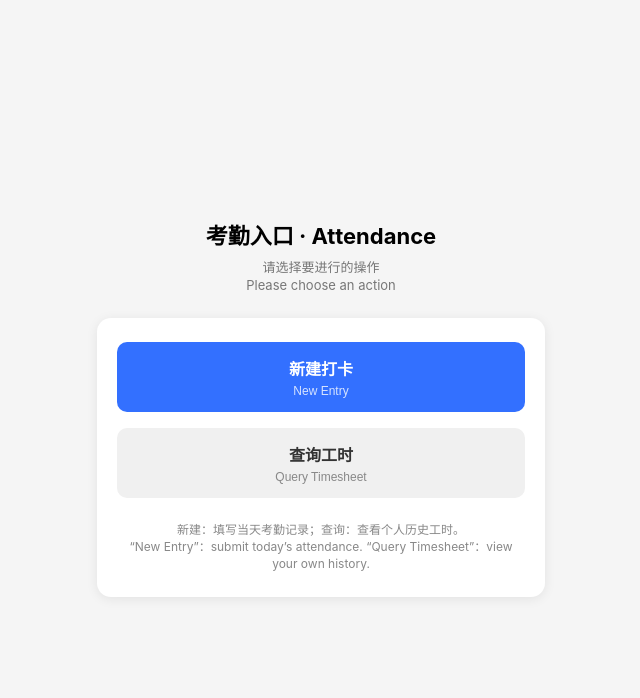
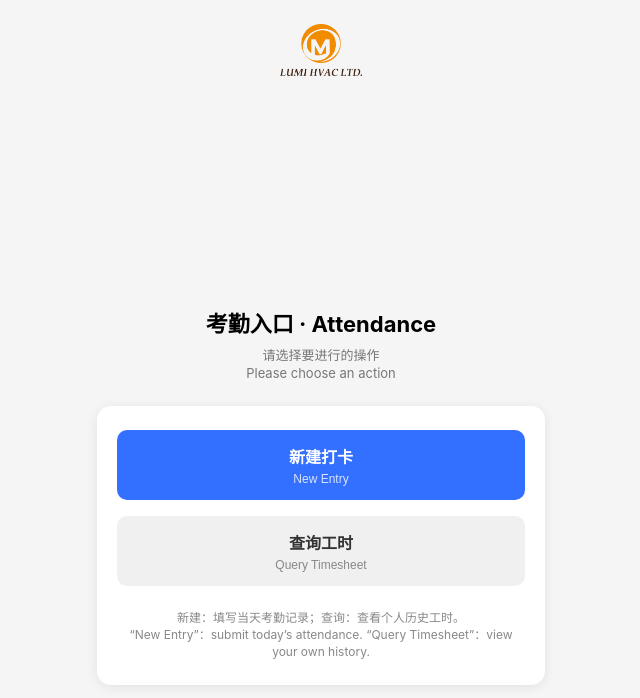
Before and after one commit to AJ-9527/lark-timesheet-api, a website: page public/index.html in a window 1280 px wide. Shown: the whole page, without its empty margins (319-959 px from the left). Drawn offline with Linux system fonts and the light colour scheme.

Commit message:
Update index.html

```diff
--- a/public/index.html
+++ b/public/index.html
@@ -77,9 +77,26 @@
       text-align: center;
       line-height: 1.4;
     }
+  .logo-wrap {
+      display: flex;
+      justify-content: center;
+      margin-top: 24px;
+      margin-bottom: 12px;
+    }
+
+  .logo-wrap img {
+      height: 52px;        /* 手机友好 */
+      max-width: 80%;
+      object-fit: contain;
+    }
+
   </style>
 </head>
 <body>
+  <div class="logo-wrap">
+    <img src="/logo.png" alt="Lumi HVAC Ltd Logo" />
+  </div>
+
   <div class="container">
     <h1>考勤入口 · Attendance</h1>
     <div class="subtitle">
```
